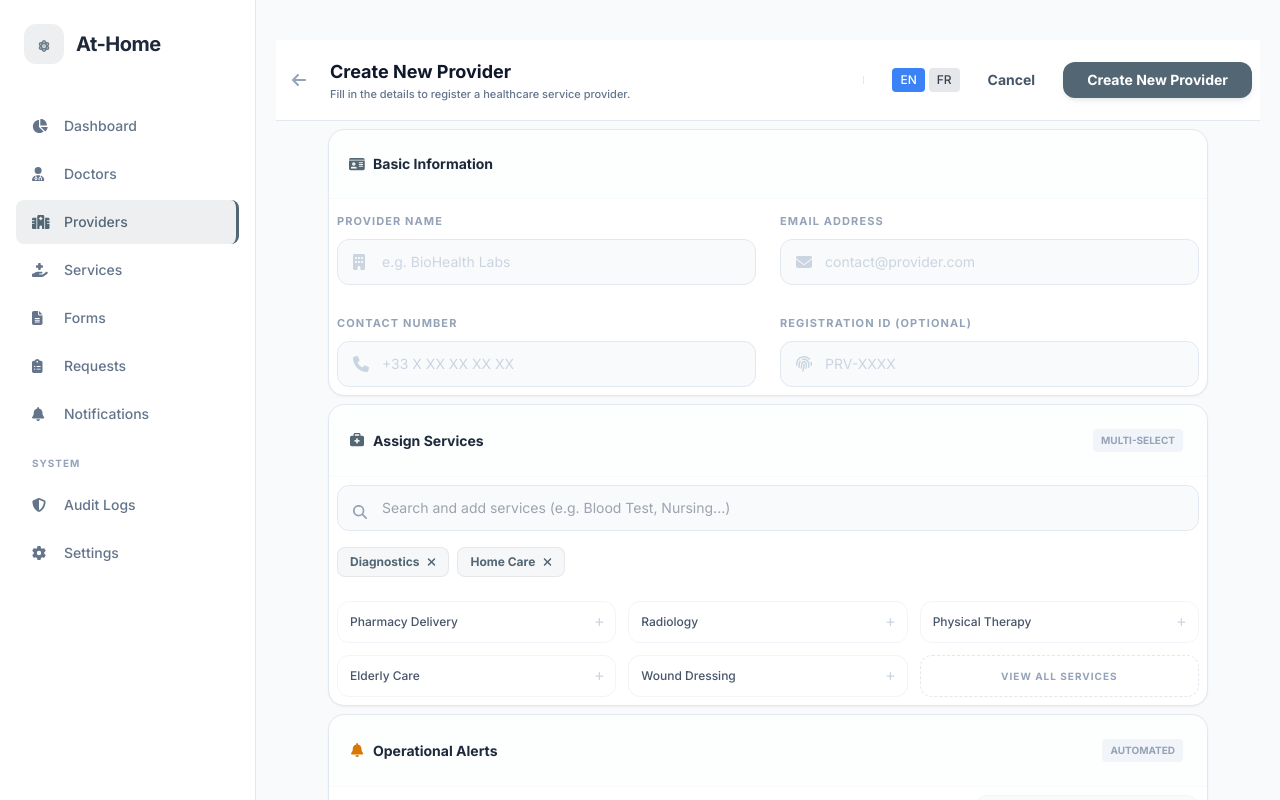
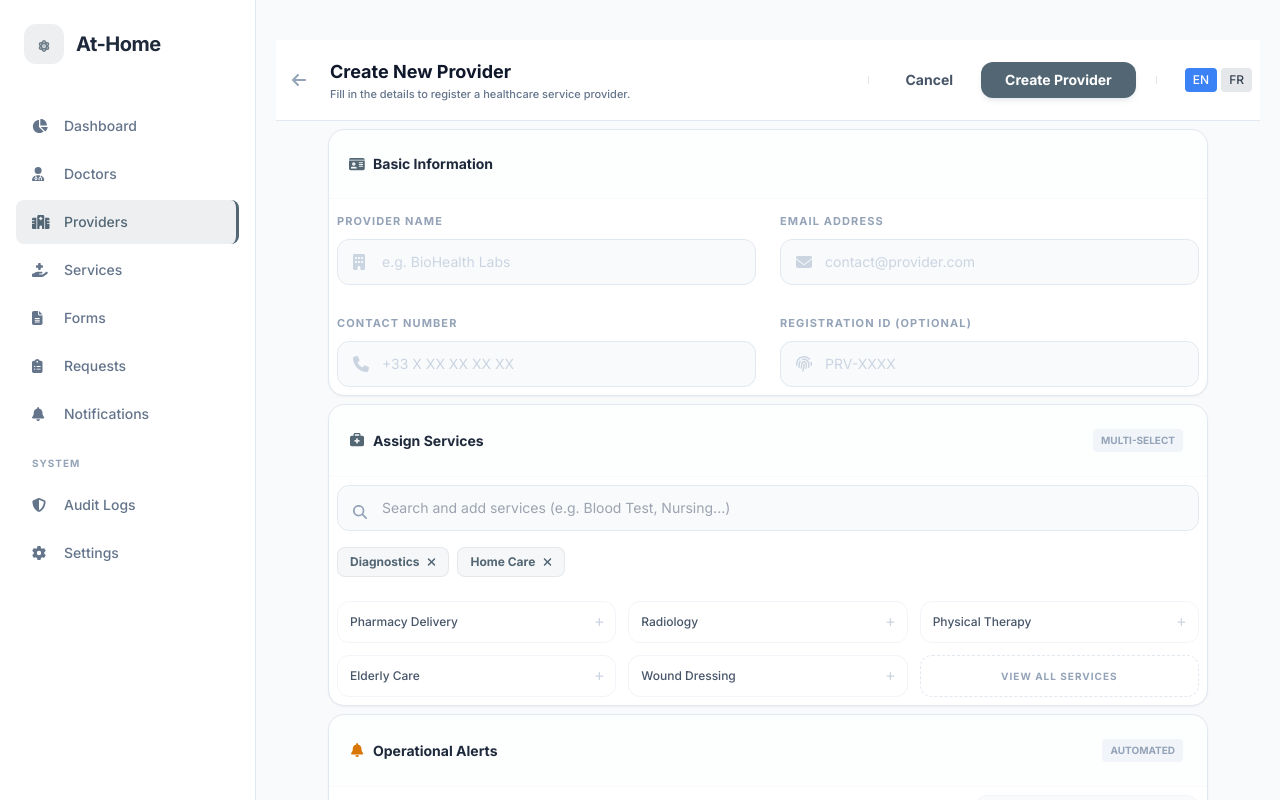
Before and after one commit to Mayuri2502/at-home-healthcare-admin-react, a React (Create React App) app: page /providers/create in a window 1280 px wide. Shown: the top 800 px of the page. Built offline with nearby package versions, Linux system fonts and the light colour scheme; sample sign-in values are in the browser's storage.

Commit message:
Change the position of Language selection and Create provider and Cancel button

```diff
--- a/src/locales/en/common.json
+++ b/src/locales/en/common.json
@@ -182,7 +182,8 @@
     "serviceType": "Service Type",
     "rating": "Rating",
     "verified": "Verified",
-    "createProvider": "Create New Provider",
+    "createProvider": "Create Provider",
+    "createProviderTitle": "Create New Provider",
     "editProvider": "Edit Provider",
     "providerDetails": "Provider Details",
     "allProviders": "All Providers",
--- a/src/locales/fr/common.json
+++ b/src/locales/fr/common.json
@@ -178,7 +178,8 @@
     "serviceType": "Type de service",
     "rating": "Évaluation",
     "verified": "Vérifié",
-    "createProvider": "Créer un nouveau prestataire",
+    "createProvider": "Créer un prestataire",
+    "createProviderTitle": "Créer un nouveau prestataire",
     "editProvider": "Modifier le prestataire",
     "providerDetails": "Détails du prestataire",
     "allProviders": "Tous les prestataires",
--- a/src/pages/providers/CreateProvider.tsx
+++ b/src/pages/providers/CreateProvider.tsx
@@ -153,7 +153,7 @@ const CreateProvider: React.FC = () => {
             </button>
             <div>
               <h1 className="text-lg font-bold text-slate-900">
-                {isEditMode ? t('providers.editProvider') : t('providers.createProvider')}
+                {isEditMode ? t('providers.editProvider') : t('providers.createProviderTitle')}
               </h1>
               <p className="text-[11px] text-slate-500 font-medium">
                 {isEditMode ? t('providers.updateProviderInfo') : t('providers.registerProviderInfo')}
@@ -167,9 +167,6 @@ const CreateProvider: React.FC = () => {
               </span>
             )}
             <div className="h-8 w-[1px] bg-slate-200 mx-2"></div>
-            <div className="ml-2">
-              <LanguageSwitcher />
-            </div>
             <button
               onClick={handleCancel}
               className="px-4 py-2 text-sm font-bold text-slate-600 hover:bg-slate-100 rounded-xl transition-all"
@@ -182,6 +179,10 @@ const CreateProvider: React.FC = () => {
             >
               {isEditMode ? t('providers.saveChanges') : t('providers.createProvider')}
             </button>
+            <div className="h-8 w-[1px] bg-slate-200 mx-2"></div>
+            <div className="ml-2">
+              <LanguageSwitcher />
+            </div>
           </div>
         </header>
 
```
